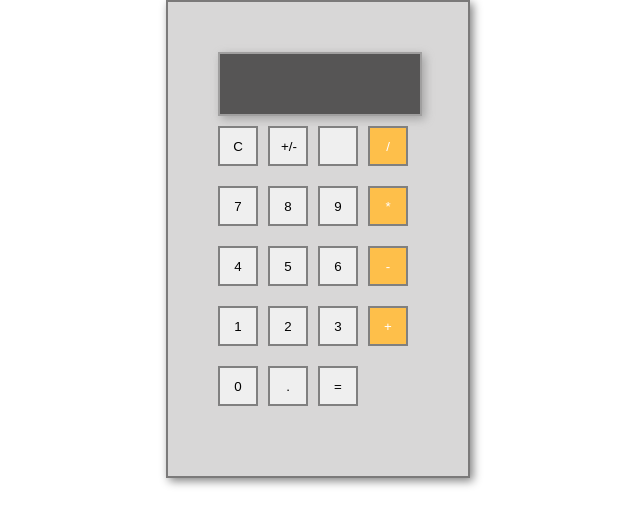
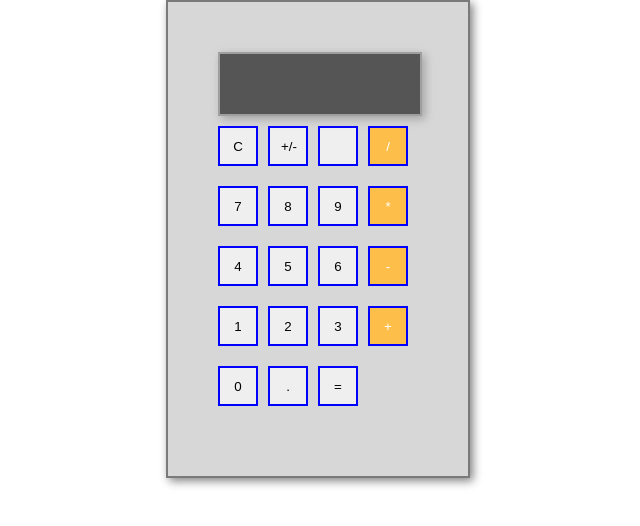
Before and after one commit to devonmcke/calculator, a plain HTML site: page index.html in a window 1280 px wide. Shown: the whole page, without its empty margins (322-962 px from the left). Drawn offline with Linux system fonts and the light colour scheme.

Commit message:
Updated the CSS border color to Blue

```diff
--- a/style.css
+++ b/style.css
@@ -32,7 +32,7 @@ body {
   width: 40px;
   height: 40px;
   padding: 11px;
-  border: gray 2px solid;
+  border: blue 2px solid;
 }
 
 #display {
```
